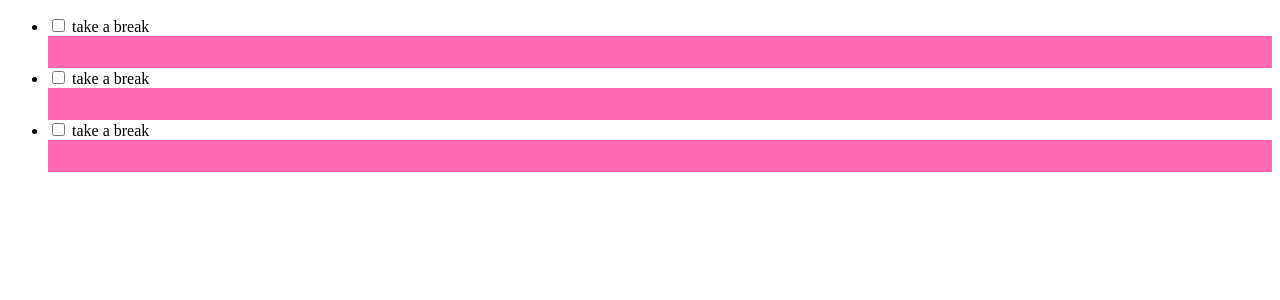
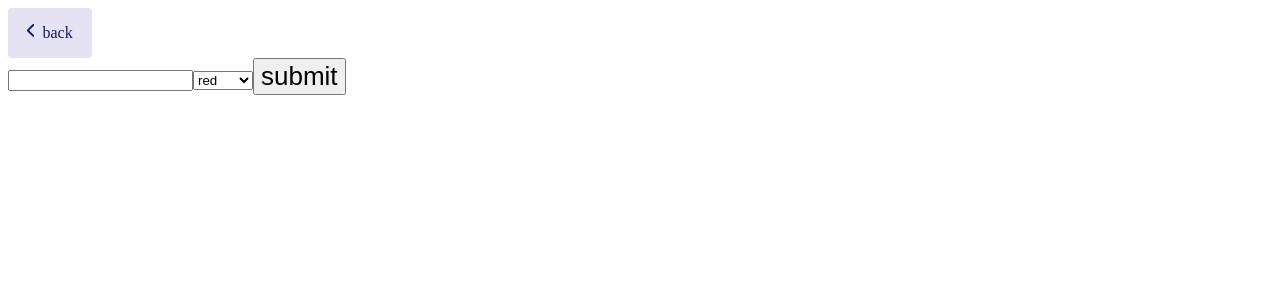
Before and after one commit to jujuzitroni/plants-need-water, a React (Vite) app: page /create-habit in a window 1280 px wide. Shown: the top 300 px of the page. Built offline with nearby package versions, Linux system fonts and the light colour scheme.

Commit message:
✨ add CreateHabit page

```diff
--- a/src/app/App.tsx
+++ b/src/app/App.tsx
@@ -1,6 +1,8 @@
 import React from 'react';
 import styles from './App.module.css';
-import { BrowserRouter as Router } from 'react-router-dom';
+import { BrowserRouter as Router, Route, Switch } from 'react-router-dom';
+import CreateHabit from './pages/CreateHabit/CreateHabit';
+import AddHabit from './components/AddHabit/AddHabit';
 
 type Habit = {
   id: string;
@@ -53,7 +55,19 @@ function App(): JSX.Element {
 
   return (
     <Router>
-      <ul>{habits.map(toListElement)}</ul>
+      <Switch>
+        <Route path="/create-habit">
+          <main>
+            <CreateHabit />
+          </main>
+        </Route>
+        <Route path="/">
+          <main>
+            <ul>{habits.map(toListElement)}</ul>
+            <AddHabit link={'/create-habit'} />
+          </main>
+        </Route>
+      </Switch>
     </Router>
   );
 }
--- /dev/null
+++ b/src/app/pages/CreateHabit/CreateHabit.tsx
@@ -0,0 +1,24 @@
+import React from 'react';
+import BackButton from '../../components/BackButton/BackButton';
+import styles from './CreateHabit.module.css';
+
+function CreateHabit(): JSX.Element {
+  return (
+    <div>
+      <header>
+        <BackButton />
+      </header>
+      <form>
+        <input />
+        <select name="color" id="">
+          <option value="red">red</option>
+          <option value="blue">blue</option>
+          <option value="yellow">yellow</option>
+        </select>
+        <button>submit</button>
+      </form>
+    </div>
+  );
+}
+
+export default CreateHabit;
```
Also changed, not shown: src/app/globals.css (line endings or trailing spaces).
